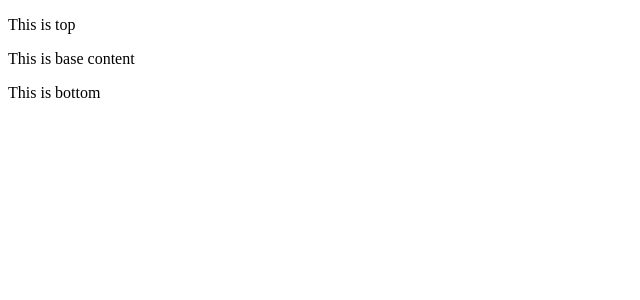
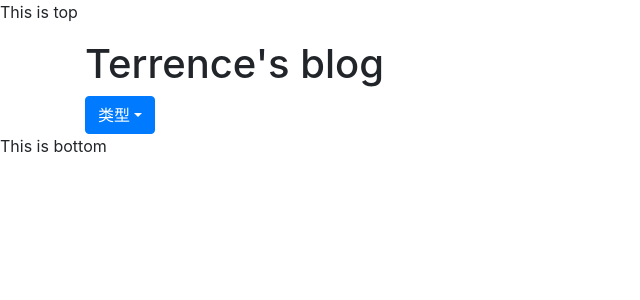
Before and after one commit to cq91616/mysite, a Django app: page /templatesTest/ in a window 1280 px wide. Shown: the top 300 px of the page, without its empty margins (0-640 px from the left). Run offline with Django 3.2, Linux system fonts and the light colour scheme; some libraries are stand-ins or nearby versions.

Commit message:
base.html + bootstrap

```diff
--- a/myblog/templates/base.html
+++ b/myblog/templates/base.html
@@ -2,11 +2,27 @@
 <html lang="en">
 <head>
     <meta charset="UTF-8">
-    <title>TEST Base</title>
+    <link rel="stylesheet" href="{{ STATIC_URL }}/css/bootstrap.min.css">
+    <script src="{{ STATIC_URL }}/js/jquery.min.js"></script>
+    <script src="{{ STATIC_URL }}/js/popper.min.js"></script>
+    <script src="{{ STATIC_URL }}/js/bootstrap.min.js"></script>
+    <meta name="viewport" content="width=device-width, initial-scale=1, shrink-to-fit=no">
+    <title>BASE HTML</title>
 </head>
 <body>
 {% include "_top.html" %}
-<p>This is base content</p>
+<div class="container">
+    <h1>Terrence's blog</h1>
+    <div class="dropdown">
+        <button type="button" class="btn btn-primary dropdown-toggle" data-toggle="dropdown">类型</button>
+
+        <div class="dropdown-menu">
+            <a class="dropdown-item" href="#">安全</a>
+            <a class="dropdown-item" href="#">自动化</a>
+            <a class="dropdown-item" href="#">其他</a>
+        </div>
+    </div>
+</div>
 {% include "_bottom.html" %}
 </body>
 </html>
```
